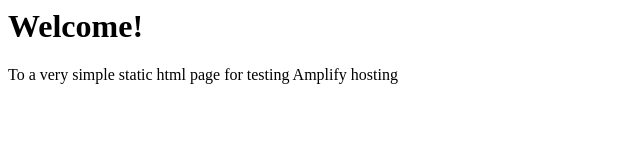
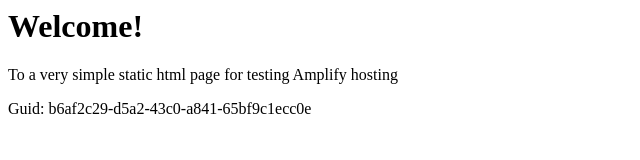
Before and after one commit to aws-aemilia-iad/Github-PR-Commit-Integration-Test-DoNotTouch-Gith-P5X5MO5I-v1-preprod-us-east-1, a website: page src/index.html in a window 1280 px wide. Shown: the whole page, without its empty margins (0-640 px from the left). Drawn offline with Linux system fonts and the light colour scheme.

Commit message:
commit from integ tests

```diff
--- a/src/index.html
+++ b/src/index.html
@@ -1,3 +1,5 @@
+
+
 <html lang="en">
 
 <head>
@@ -10,6 +12,6 @@
 <body>
     <h1>Welcome!</h1>
     <p>To a very simple static html page for testing Amplify hosting</p>
-</body>
+    <p>Guid: b6af2c29-d5a2-43c0-a841-65bf9c1ecc0e</p></body>
 
 </html>
```
